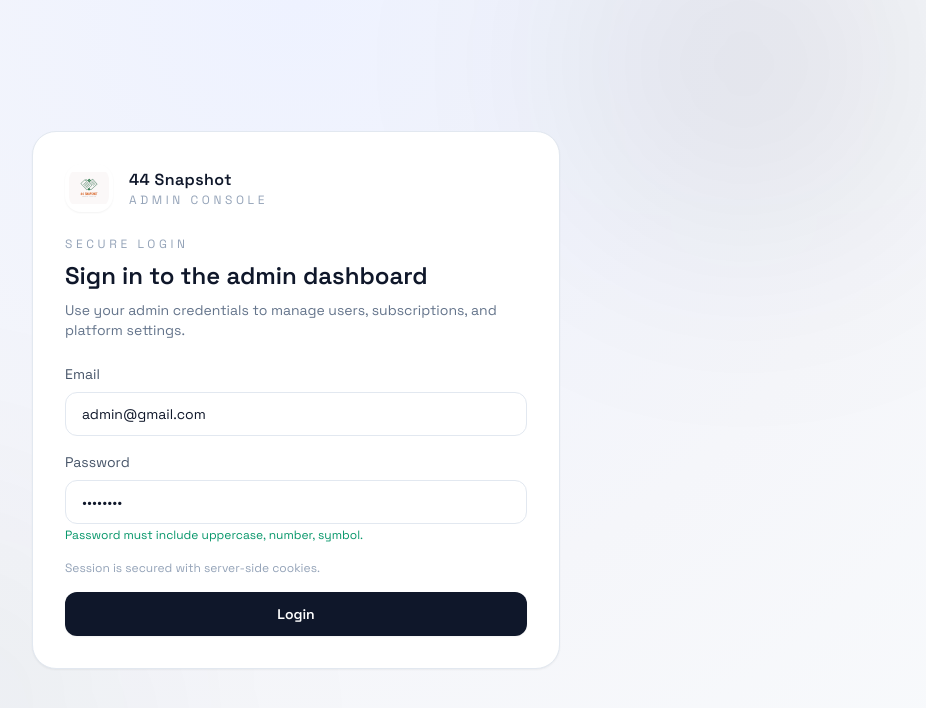
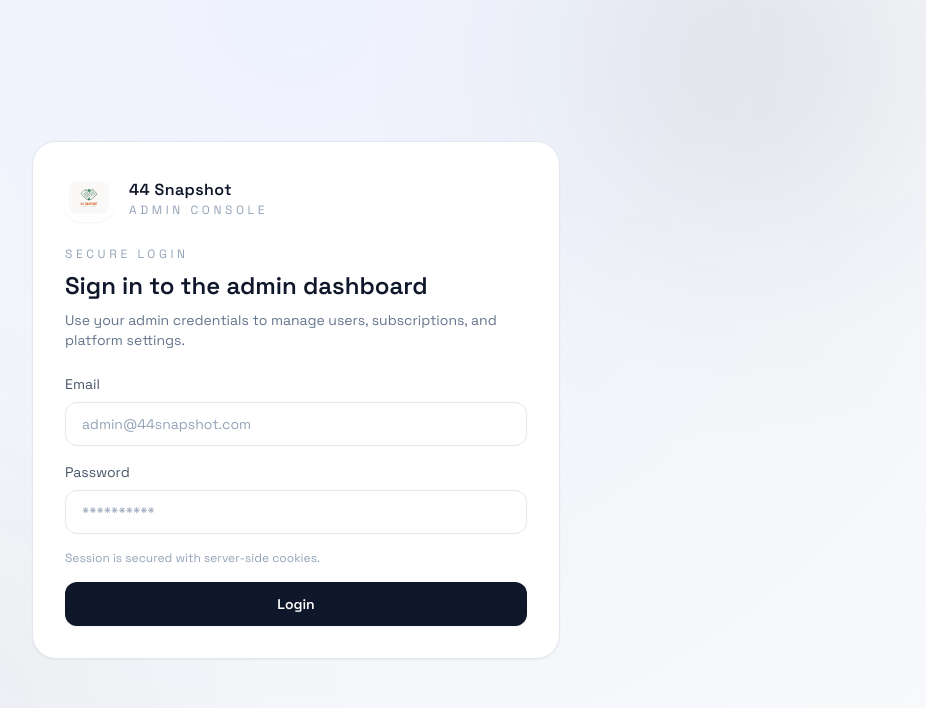
Before and after one commit to Rinita-01/44-Snapshot, a React (Vite) app: page /login in a window 1280 px wide. Shown: the top 708 px of the page, without its empty margins (344-1270 px from the left). Built offline with nearby package versions, Linux system fonts and the light colour scheme; no server answers.

Commit message:
hardcoded cred removed

```diff
--- a/src/pages/auth/Login.jsx
+++ b/src/pages/auth/Login.jsx
@@ -5,20 +5,20 @@ import { useAuth } from "@/auth/AuthProvider"
 export default function Login() {
   const { login } = useAuth();
   const navigate = useNavigate();
-  const [email, setEmail] = useState("admin@gmail.com");
-  const [password, setPassword] = useState("12345678");
+  const [email, setEmail] = useState("");
+  const [password, setPassword] = useState("");
   const [error, setError] = useState("");
 
   // const passwordValid = /^(?=.*[A-Z])(?=.*\d)(?=.*[^\w\s]).{8,}$/.test(password);
 
-  const passwordValid = password.length >= 8
+  const passwordValid = password.length >= 6
 
   const handleSubmit = async (event) => {
     event.preventDefault();
     setError("");
     if (!passwordValid) {
       // setError("Password must be 8+ chars with uppercase, number, and symbol.");
-      setPassword("Password must be 6+ characters")
+      setError("Password must be 6+ characters")
       return;
     }
     const result = await login(email, password);
@@ -76,9 +76,9 @@ export default function Login() {
                 placeholder="**********"
                 required
               />
-              <span className={passwordValid ? "text-xs text-emerald-600" : "text-xs text-amber-600"}>
-                Password must include uppercase, number, symbol.
-              </span>
+              {error&&<span className={passwordValid ? "text-xs text-emerald-600" : "text-xs text-amber-600"}>
+                {error}
+              </span>}
             </label>
             <div className="text-xs text-slate-400">Session is secured with server-side cookies.</div>
 
```
Also changed, not shown: 1 other file (tests, documents, lock files or other folders).
